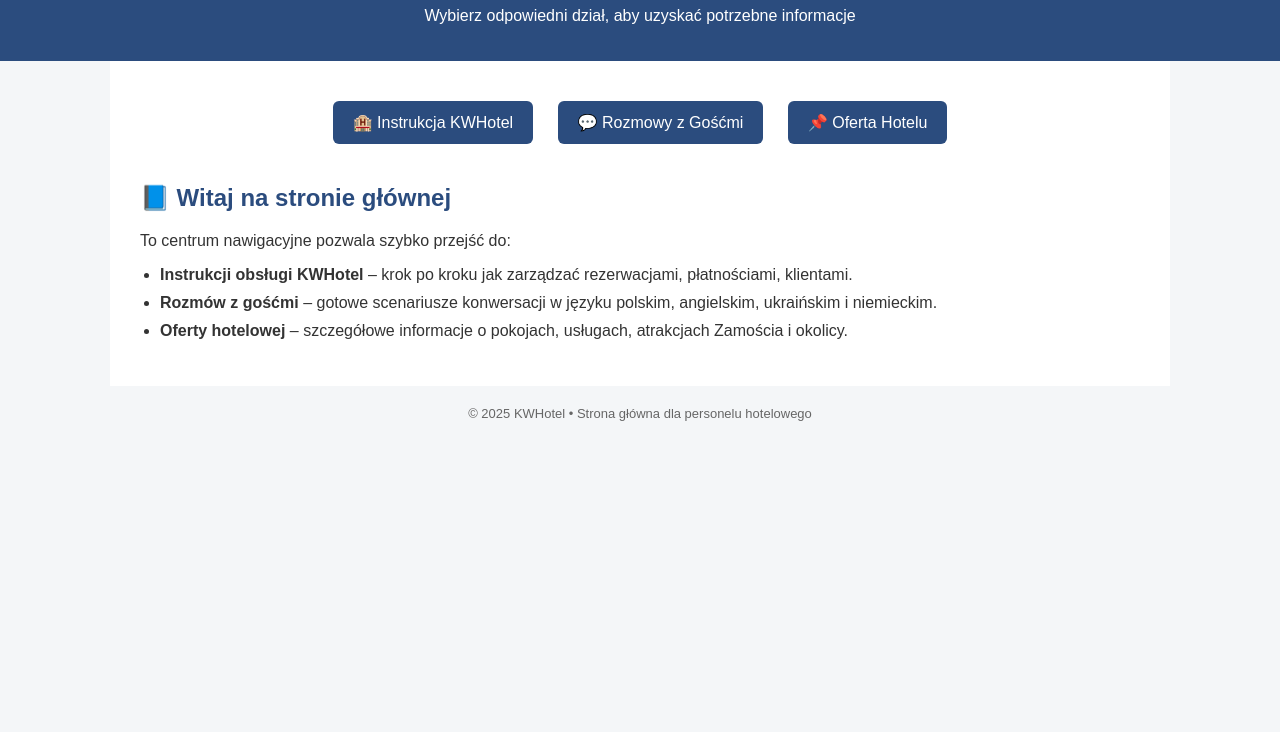
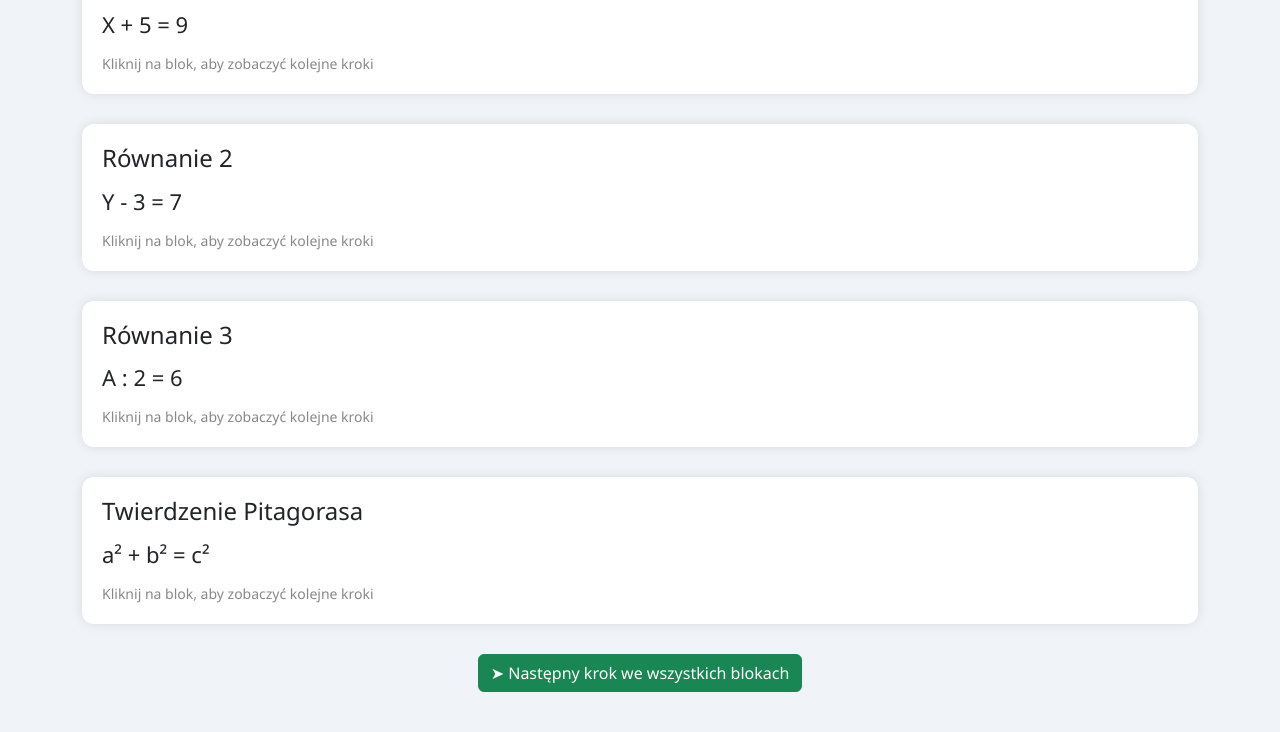
Before and after one commit to Djager-web/djager-web.github.io, a plain HTML site: page index.html in a window 1280 px wide. Shown: the part 93-825 px from the top of the page. Before the commit the page ends 800 px from the top, so only its background shows below. Drawn offline with nearby package versions, Linux system fonts and the light colour scheme.

Commit message:
Update index.html

```diff
--- a/index.html
+++ b/index.html
@@ -1,99 +1,114 @@
 <!DOCTYPE html>
 <html lang="pl">
 <head>
-  <meta charset="UTF-8">
-  <meta name="viewport" content="width=device-width, initial-scale=1.0">
-  <title>KWHotel – Przewodnik</title>
+  <meta charset="UTF-8" />
+  <meta name="viewport" content="width=device-width, initial-scale=1.0" />
+  <title>Równania z animacją</title>
+  <link rel="stylesheet" href="https://cdn.jsdelivr.net/npm/bootstrap@5.3.2/dist/css/bootstrap.min.css" />
+  <link rel="stylesheet" href="https://cdnjs.cloudflare.com/ajax/libs/animate.css/4.1.1/animate.min.css" />
   <style>
     body {
-      font-family: Arial, sans-serif;
-      margin: 0;
-      background: #f4f6f8;
-      color: #333;
+      background: #f0f4f8;
+      padding: 40px;
+      font-family: 'Segoe UI', sans-serif;
     }
-    header {
-      background-color: #2b4c7e;
-      color: #fff;
+    .equation-block {
+      background: white;
+      border-radius: 12px;
       padding: 20px;
-      text-align: center;
+      margin-bottom: 30px;
+      box-shadow: 0 0 12px rgba(0,0,0,0.1);
+      transition: transform 0.3s;
+      cursor: pointer;
     }
-    main {
-      max-width: 1000px;
-      margin: 0 auto;
-      background: white;
-      padding: 30px;
+    .equation-block:hover {
+      transform: scale(1.01);
     }
-    h2 {
-      color: #2b4c7e;
-      margin-top: 30px;
+    .equation-step {
+      display: none;
+      font-size: 22px;
+      margin: 12px 0;
     }
-    ul {
-      padding-left: 20px;
+    .equation-step.visible {
+      display: block;
     }
-    li {
-      margin-bottom: 10px;
+    .hint {
+      font-size: 14px;
+      color: #888;
     }
-    img {
-      max-width: 100%;
-      margin-top: 10px;
-      border-radius: 5px;
-      box-shadow: 0 2px 5px rgba(0,0,0,0.1);
-    }
-    footer {
-      text-align: center;
-      font-size: 13px;
-      color: #666;
-      padding: 20px;
-    }
-    .nav-buttons {
-      text-align: center;
-      margin-bottom: 30px;
-    }
-    .nav-buttons a button {
-      background-color: #2b4c7e;
-      color: white;
-      border: none;
-      padding: 12px 20px;
-      margin: 10px;
-      border-radius: 6px;
-      cursor: pointer;
-      font-size: 16px;
-    }
-    @media (max-width: 600px) {
-      main {
-        padding: 15px;
-      }
+    .next-btn {
+      display: block;
+      margin: 30px auto 0 auto;
     }
   </style>
 </head>
 <body>
+  <div class="container">
+    <div class="equation-block" onclick="nextStep(1)">
+      <h4>Równanie 1</h4>
+      <div class="equation-step visible animate__animated animate__fadeIn" id="step-1-1">X + 5 = 9</div>
+      <div class="equation-step animate__animated animate__fadeIn" id="step-1-2">X = 9 - 5</div>
+      <div class="equation-step animate__animated animate__fadeIn" id="step-1-3">X = 4</div>
+      <div class="equation-step animate__animated animate__fadeIn" id="step-1-4">Sprawdzenie: 4 + 5 = 9 ✔</div>
+      <div class="hint">Kliknij na blok, aby zobaczyć kolejne kroki</div>
+    </div>
 
-<header>
-  <h1>KWHotel – Centrum informacji</h1>
-  <p>Wybierz odpowiedni dział, aby uzyskać potrzebne informacje</p>
-</header>
+    <div class="equation-block" onclick="nextStep(2)">
+      <h4>Równanie 2</h4>
+      <div class="equation-step visible animate__animated animate__fadeIn" id="step-2-1">Y - 3 = 7</div>
+      <div class="equation-step animate__animated animate__fadeIn" id="step-2-2">Y = 7 + 3</div>
+      <div class="equation-step animate__animated animate__fadeIn" id="step-2-3">Y = 10</div>
+      <div class="equation-step animate__animated animate__fadeIn" id="step-2-4">Sprawdzenie: 10 - 3 = 7 ✔</div>
+      <div class="hint">Kliknij na blok, aby zobaczyć kolejne kroki</div>
+    </div>
 
-<main>
-  <div class="nav-buttons">
-    <a href="KWhotel.html"><button>🏨 Instrukcja KWHotel</button></a>
-    <a href="conversations.html"><button>💬 Rozmowy z Gośćmi</button></a>
-    <a href="hotel_options_page.html"><button>📌 Oferta Hotelu</button></a>
+    <div class="equation-block" onclick="nextStep(3)">
+      <h4>Równanie 3</h4>
+      <div class="equation-step visible animate__animated animate__fadeIn" id="step-3-1">A : 2 = 6</div>
+      <div class="equation-step animate__animated animate__fadeIn" id="step-3-2">A = 6 × 2</div>
+      <div class="equation-step animate__animated animate__fadeIn" id="step-3-3">A = 12</div>
+      <div class="equation-step animate__animated animate__fadeIn" id="step-3-4">Sprawdzenie: 12 : 2 = 6 ✔</div>
+      <div class="hint">Kliknij na blok, aby zobaczyć kolejne kroki</div>
+    </div>
+
+    <div class="equation-block" onclick="nextStep(4)">
+      <h4>Twierdzenie Pitagorasa</h4>
+      <div class="equation-step visible animate__animated animate__fadeIn" id="step-4-1">a² + b² = c²</div>
+      <div class="equation-step animate__animated animate__fadeIn" id="step-4-2">3² + 4² = c²</div>
+      <div class="equation-step animate__animated animate__fadeIn" id="step-4-3">9 + 16 = c²</div>
+      <div class="equation-step animate__animated animate__fadeIn" id="step-4-4">25 = c²</div>
+      <div class="equation-step animate__animated animate__fadeIn" id="step-4-5">c = √25</div>
+      <div class="equation-step animate__animated animate__fadeIn" id="step-4-6">c = 5</div>
+      <div class="equation-step animate__animated animate__fadeIn" id="step-4-7">Sprawdzenie: 3² + 4² = 5² → 9 + 16 = 25 ✔</div>
+      <div class="hint">Kliknij na blok, aby zobaczyć kolejne kroki</div>
+    </div>
+
+    <button class="btn btn-success next-btn" onclick="nextAllSteps()">➤ Następny krok we wszystkich blokach</button>
   </div>
 
-  <section>
-    <h2>📘 Witaj na stronie głównej</h2>
-    <p>To centrum nawigacyjne pozwala szybko przejść do:</p>
-    <ul>
-      <li><strong>Instrukcji obsługi KWHotel</strong> – krok po kroku jak zarządzać rezerwacjami, płatnościami, klientami.</li>
-      <li><strong>Rozmów z gośćmi</strong> – gotowe scenariusze konwersacji w języku polskim, angielskim, ukraińskim i niemieckim.</li>
-      <li><strong>Oferty hotelowej</strong> – szczegółowe informacje o pokojach, usługach, atrakcjach Zamościa i okolicy.</li>
-    </ul>
-  </section>
-</main>
+  <script>
+    const steps = {
+      1: 1,
+      2: 1,
+      3: 1,
+      4: 1
+    };
 
-<footer>
-  © 2025 KWHotel • Strona główna dla personelu hotelowego
-</footer>
+    function nextStep(block) {
+      const step = steps[block] + 1;
+      const el = document.getElementById(`step-${block}-${step}`);
+      if (el) {
+        el.classList.add('visible');
+        steps[block]++;
+      }
+    }
 
+    function nextAllSteps() {
+      nextStep(1);
+      nextStep(2);
+      nextStep(3);
+      nextStep(4);
+    }
+  </script>
 </body>
 </html>
```
